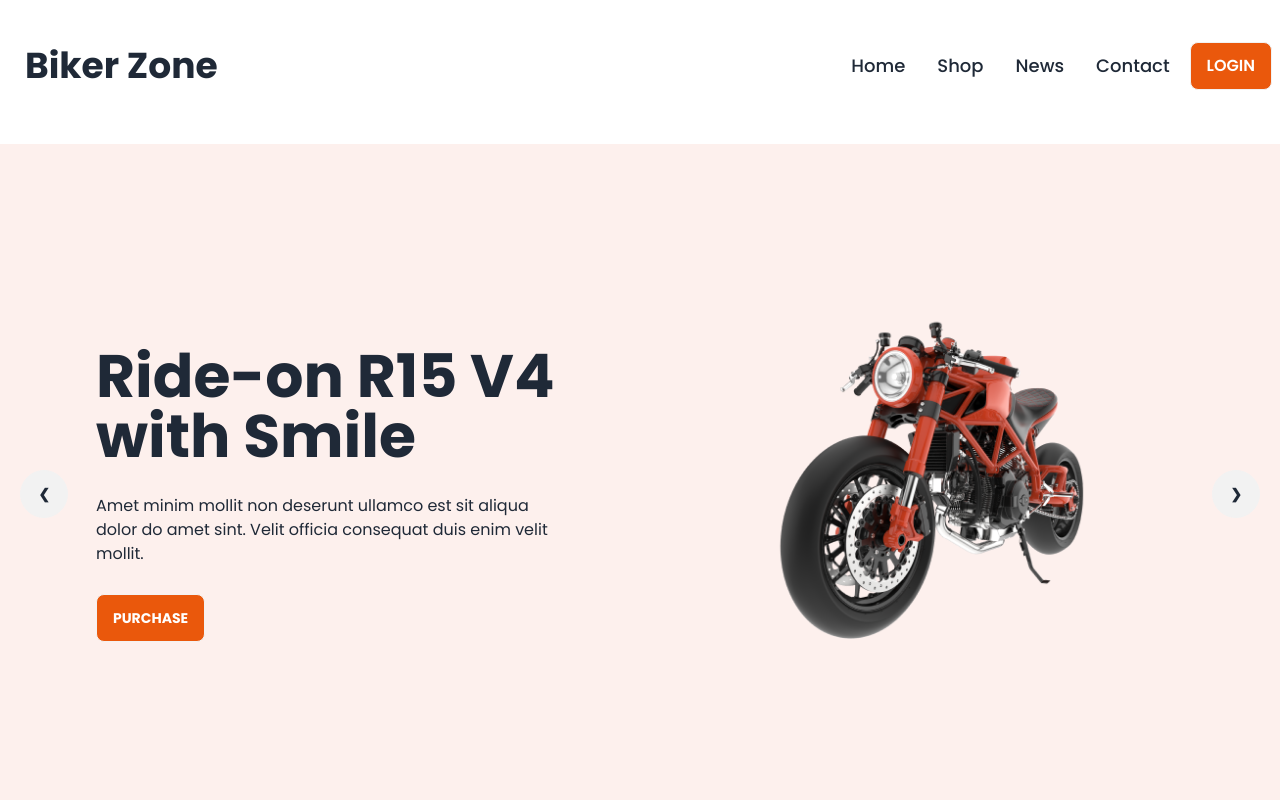
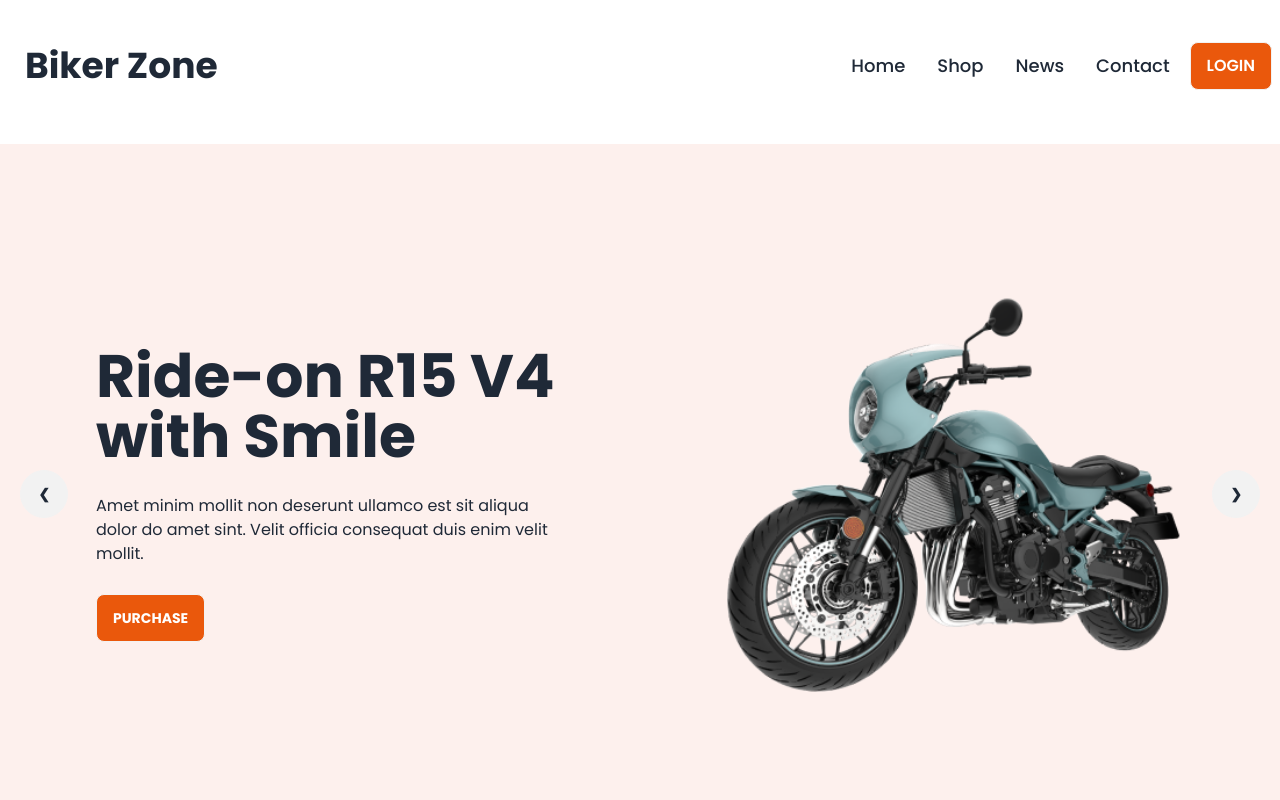
Before and after one commit to Ifthakarprogram/Biker-zone-website, a plain HTML site: page index.html in a window 1280 px wide. Shown: the top 800 px of the page. Drawn offline with nearby package versions, Linux system fonts and the light colour scheme.

Commit message:
website biker zone

```diff
--- a/index.html
+++ b/index.html
@@ -77,7 +77,7 @@
                     <button class="btn bg-bike-primary text-white font-bold">Purchase</button>
                 </div>
                 <div class="flex-1 2xl:w-1/2">
-                  <img src="/images/slider/bike2.png" class="w-full" />
+                  <img src="/images/slider/bike1.png" class="w-full" />
                 </div>
               </div>
               <div class="absolute flex justify-between transform -translate-y-1/2 left-5 right-5 top-1/2">
```
